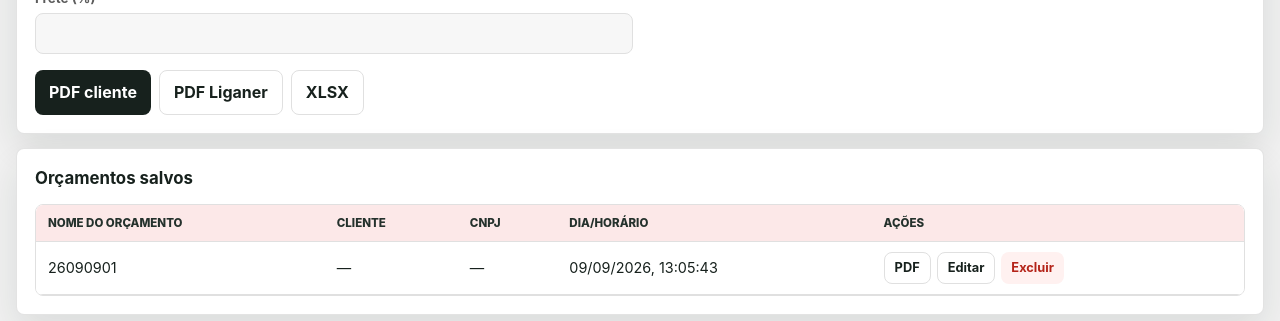
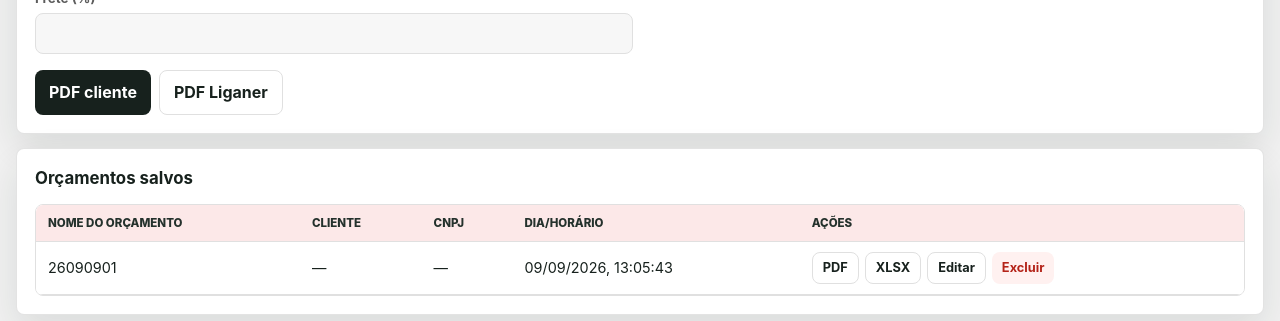
Before and after one commit to igorvroberto/liganer-orcamento-chapas-bobinas, a React (Vite) app: page / in a window 1280 px wide. Both pictures are taken after a click on the button "PDF cliente". Shown: the part 1401-1722 px from the top of the page. Built offline with nearby package versions, Linux system fonts and the light colour scheme; no server answers.

Commit message:
Move XLSX action next to each saved budget
Place XLSX after PDF in the per-row actions and remove it from
the top export buttons.

Co-authored-by: Igor Roberto <igorvroberto@users.noreply.github.com>

```diff
--- a/src/App.tsx
+++ b/src/App.tsx
@@ -844,6 +844,27 @@ export default function App() {
     })
   }
 
+  async function exportSavedXlsx(item: BudgetListItem) {
+    const record = await resolveSavedRecord(item)
+    if (!record?.rows?.length) {
+      if (record) setStatus({ text: 'Orçamento sem itens para exportar XLSX.', kind: 'error' })
+      return
+    }
+    const key = record.number || item.number || item.name || item.id
+    const savedModel = getModel(record.modelId || modelId)
+    exportExcel(
+      savedModel,
+      record.client || { name: '', cnpj: '' },
+      record.rows,
+      record.conditions || {},
+      { number: key },
+    )
+    setStatus({
+      text: `XLSX do orçamento ${key} baixado.`,
+      kind: 'ok',
+    })
+  }
+
   async function editSavedBudget(item: BudgetListItem) {
     const record = await resolveSavedRecord(item)
     if (!record?.rows?.length) {
@@ -1191,17 +1212,6 @@ export default function App() {
           >
             PDF Liganer
           </button>
-          <button
-            type="button"
-            className="btn btn-secondary"
-            onClick={() =>
-              exportExcel(model, client, rows, conditions, {
-                number: editingBudget?.number,
-              })
-            }
-          >
-            XLSX
-          </button>
           {editingBudget ? (
             <button type="button" className="btn btn-secondary" onClick={cancelEditingBudget}>
               Cancelar edição
@@ -1254,6 +1264,13 @@ export default function App() {
                           <button
                             type="button"
                             className="btn btn-secondary btn-compact"
+                            onClick={() => void exportSavedXlsx(item)}
+                          >
+                            XLSX
+                          </button>
+                          <button
+                            type="button"
+                            className="btn btn-secondary btn-compact"
                             onClick={() => void editSavedBudget(item)}
                           >
                             Editar
```
